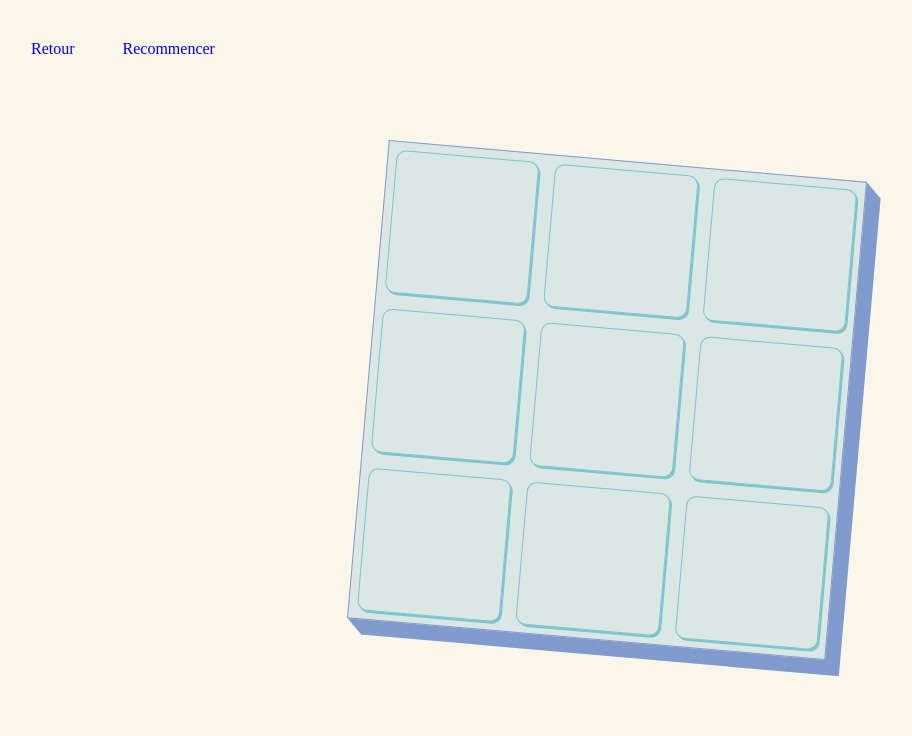
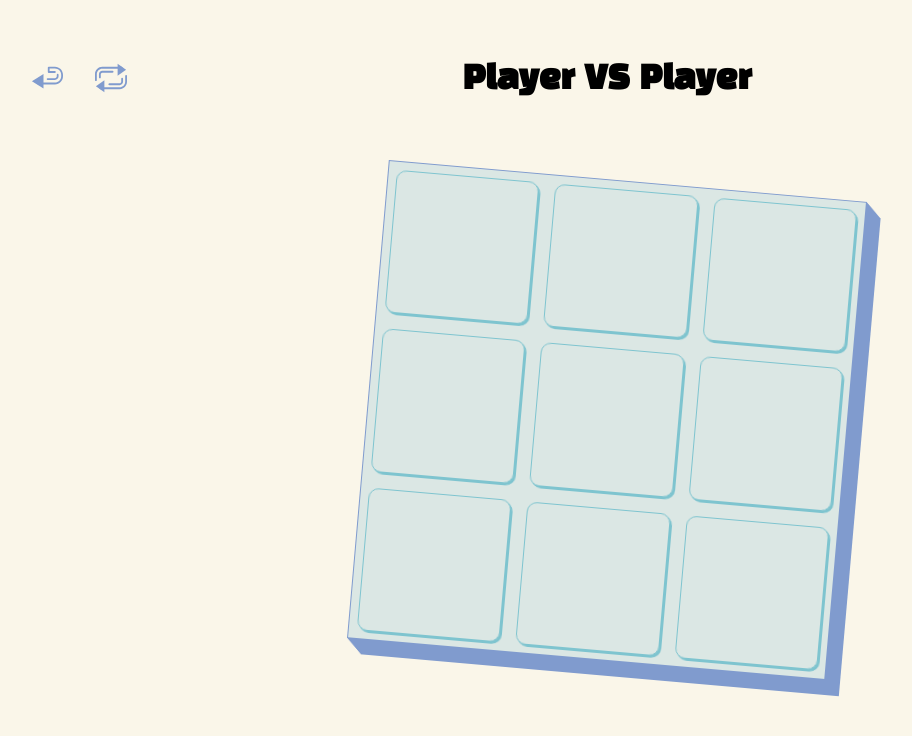
Before and after one commit to BenSTAU/tictactoe, a plain HTML site: page jeux.html in a window 1280 px wide. Shown: the whole page, without its empty margins (33-945 px from the left). Drawn offline with Linux system fonts and the light colour scheme.

Commit message:
ajout de style pour le menu

```diff
--- a/css/charte.css
+++ b/css/charte.css
@@ -4,6 +4,10 @@
   box-sizing: border-box;
   text-decoration: none;
   list-style: none;
+}
+a {
+  color: inherit;
+  text-decoration: none;
 }
 @font-face {
   font-family: "Londrina";
@@ -43,18 +47,13 @@ main {
   --color-jeux1: #ffb5a7;
   --color-jeux1-second: #ff9c8a;
 
-  --jeux1-boxShadow: 1px 1px 0px 0px var(--color-jeux1-second),
-    2px 2px 0px 0px var(--color-jeux1-second),
-    3px 3px 0px 0px var(--color-jeux1-second),
-    4px 4px 0px 0px var(--color-jeux1-second),
-    5px 5px 0px 0px var(--color-jeux1-second),
-    6px 6px 0px 0px var(--color-jeux1-second),
-    7px 7px 0px 0px var(--color-jeux1-second),
-    8px 8px 0px 0px var(--color-jeux1-second),
-    9px 9px 0px 0px var(--color-jeux1-second),
-    10px 10px 0px 0px var(--color-jeux1-second),
-    11px 11px 0px 0px var(--color-jeux1-second),
-    12px 12px 0px 0px var(--color-jeux1-second);
+  --jeux1-boxShadow: 1px 1px 0px 0px var(--color-underline),
+    2px 2px 0px 0px var(--color-underline),
+    3px 3px 0px 0px var(--color-underline),
+    4px 4px 0px 0px var(--color-underline),
+    5px 5px 0px 0px var(--color-underline),
+    6px 6px 0px 0px var(--color-underline),
+    7px 7px 0px 0px var(--color-underline);
 
   /* jeux */
   --color-box: #dbe7e4;
--- a/css/index.css
+++ b/css/index.css
@@ -15,12 +15,14 @@ header nav {
   padding: 1rem 2rem;
   font-family: var(--font-main);
   font-size: 2.5rem;
-  color: var(--color2-box);
   text-shadow: 0 0 1px white, 0 0 2px white, 0 0 3px var(--color-logo);
-  background-color: var(--color2-bg);
-  border: 2px solid var(--color2-bg);
+  background-color: var(--color-box);
+  border: 2px solid var(--color-underline);
   box-shadow: var(--main-boxShadow);
   transform: rotate(3deg);
+}
+header nav ul li {
+  color: var(--color-o);
 }
 
 body {
@@ -45,8 +47,9 @@ main div {
   padding: 1rem 2rem;
 }
 
-#jeux1 {
-  border: 2px solid var(--color-jeux1);
-  background-color: var(--color-jeux1);
+.jeux {
+  border: 2px solid var(--color-underline);
+  background-color: var(--color-box);
   box-shadow: var(--jeux1-boxShadow);
+  color: var(--color-x);
 }
--- a/css/jeux.css
+++ b/css/jeux.css
@@ -1,22 +1,23 @@
 @import "./charte.css";
 header {
   position: relative;
+  display: flex;
+  height: 20vh;
+  width: 100%;
+  font-family: var(--font-main);
+  position: fixed;
+  justify-content: center;
+  align-items: center;
+}
+header nav {
+  position: absolute;
+  left: 5%;
 }
 
-header nav {
-  display: flex;
-  justify-content: center;
-}
 header nav ul {
   display: flex;
-  position: fixed;
-  top: 5%;
-  justify-content: flex-start;
-  gap: 3rem;
-  width: 90%;
-  height: 10vh;
+  gap: 2rem;
 }
-
 
 main {
   height: 100vh;
@@ -42,6 +43,7 @@ main {
   transform: rotate(5deg);
   box-shadow: var(--main-boxShadow);
   background-color: var(--color-box);
+  margin-top: 5vh;
 }
 #box div {
   display: flex;
@@ -60,7 +62,7 @@ main {
   cursor: pointer;
 }
 
-h1 {
+main h1 {
   display: none;
   position: absolute;
   z-index: 1;
--- a/jeux.html
+++ b/jeux.html
@@ -11,10 +11,78 @@
     <header>
       <nav>
         <ul>
-          <li><a href="./index.html" class="button">Retour</a></li>
-          <li><a href="./jeux.html" class="button">Recommencer</a></li>
+          <li>
+            <a href="./index.html" class="buttonGames">
+              <svg
+                height="24"
+                width="24"
+                viewBox="0 0 512 512"
+                xmlns="http://www.w3.org/2000/svg"
+              >
+                <g>
+                  <path
+                    d="M382.795,358.347h-263.03c-7.958,0-14.411-6.452-14.411-14.411s6.453-14.411,14.411-14.411h263.029
+                    c55.352,0,100.384-45.032,100.384-100.384v-25.501c0-55.352-45.032-100.384-100.384-100.384h-84.939v42.04h84.939
+                    c7.958,0,14.411,6.452,14.411,14.411s-6.453,14.411-14.411,14.411h-99.349c-7.958,0-14.411-6.452-14.411-14.411V88.846
+                    c0-7.959,6.453-14.411,14.411-14.411h99.349c71.243,0,129.205,57.961,129.205,129.205v25.501
+                    C512,300.386,454.038,358.347,382.795,358.347z"
+                  />
+                  <path
+                    d="M382.795,287.487H265.631c-7.958,0-14.411-6.452-14.411-14.411c0-7.959,6.453-14.411,14.411-14.411
+                    h117.164c15.728,0,29.523-13.797,29.523-29.523v-25.501c0-7.959,6.453-14.411,14.411-14.411s14.411,6.452,14.411,14.411v25.501
+                    C441.139,260.768,414.42,287.487,382.795,287.487z"
+                  />
+                </g>
+                <polygon
+                  points="200.171,423.152 14.411,307.407 200.171,191.663"
+                />
+              </svg>
+            </a>
+          </li>
+          <li>
+            <a href="./jeuxJcC.html" class="buttonGames">
+              <svg
+                height="24"
+                width="24"
+                viewBox="0 0 512 512"
+                xmlns="http://www.w3.org/2000/svg"
+              >
+                <g>
+                  <path
+                    d="M14.519,304.842C6.502,304.842,0,298.34,0,290.323v-95.425C0,130.248,52.598,77.65,117.248,77.65
+                    h309.611c8.017,0,14.519,6.502,14.519,14.519s-6.502,14.519-14.519,14.519H117.248c-48.639,0-88.21,39.572-88.21,88.21v95.425
+                    C29.038,298.342,22.536,304.842,14.519,304.842z"
+                  />
+                  <path
+                    d="M77.932,261.282c-8.017,0-14.519-6.502-14.519-14.519V194.9c0-29.182,24.653-53.835,53.835-53.835
+                    h164.556c8.017,0,14.519,6.502,14.519,14.519s-6.502,14.519-14.519,14.519H117.248c-13.211,0-24.797,11.586-24.797,24.797v51.863
+                    C92.451,254.78,85.95,261.282,77.932,261.282z"
+                  />
+                </g>
+                <polygon
+                  points="361.627,29.659 497.481,124.86 361.627,220.063"
+                />
+                <g>
+                  <path
+                    d="M394.752,434.352H85.141c-8.017,0-14.519-6.502-14.519-14.519c0-8.017,6.502-14.519,14.519-14.519
+                    h309.611c48.639,0,88.21-39.572,88.21-88.21v-95.425c0-8.017,6.502-14.519,14.519-14.519S512,213.661,512,221.679v95.425
+                    C512,381.754,459.402,434.352,394.752,434.352z"
+                  />
+                  <path
+                    d="M394.752,370.938H230.196c-8.017,0-14.519-6.502-14.519-14.519c0-8.017,6.502-14.519,14.519-14.519
+                    h164.556c13.211,0,24.797-11.586,24.797-24.797V265.24c0-8.017,6.502-14.519,14.519-14.519c8.017,0,14.519,6.502,14.519,14.519
+                    v51.863C448.587,346.284,423.932,370.938,394.752,370.938z"
+                  />
+                </g>
+                <polygon
+                  points="150.372,482.344 14.519,387.142 150.372,291.94"
+                />
+              </svg>
+            </a>
+          </li>
         </ul>
       </nav>
+      <h1>Player VS Player</h1>
     </header>
     <main>
       <h1></h1>
--- a/js/JcC.js
+++ b/js/JcC.js
@@ -3,7 +3,7 @@ import { click, click2, enter, leave } from "./ui.js";
 
 function JcJ() {
   const tiles = document.querySelectorAll(".tile");
-  const winText = document.querySelector("h1");
+  const winText = document.querySelector("main h1");
   let joueur = "x";
   const moves = [];
   let isPlaying = false;
@@ -43,6 +43,10 @@ function JcJ() {
         clearInterval(tile._intervalId);
         leave(tile);
       });
+    } else if (allTilesInactive(tiles)) {
+      winText.style.display = "block";
+      winText.classList.add("draw");
+      winText.textContent = "Match nul !";
     } else {
       return;
     }
--- a/js/jeux.js
+++ b/js/jeux.js
@@ -3,7 +3,7 @@ import { click, enter, leave } from "./ui.js";
 
 function JcJ() {
   const tiles = document.querySelectorAll(".tile");
-  const winText = document.querySelector("h1");
+  const winText = document.querySelector("main h1");
   let joueur = "x";
   const moves = [];
 
--- a/js/ticTacToe.js
+++ b/js/ticTacToe.js
@@ -11,3 +11,6 @@ export function isWin(moves, joueur) {
 
   return false;
 }
+export function allTilesInactive(tiles) {
+  return Array.from(tiles).every((tile) => tile.classList.contains("inactive"));
+}
--- a/js/ui.js
+++ b/js/ui.js
@@ -43,13 +43,18 @@ export function click(tile) {
 }
 
 export function click2(tile) {
-  tile.style.transform = "";
   tile.style.boxShadow =
-    "inset 1px 1px 0px 0px var(--color-underline-second),inset 2px 2px 0px 0px var(--color-underline-second),inset 3px 3px 0px 0px var(--color-underline-second)";
-
-  tile.style.backgroundColor = "#dbe7e4";
-  tile.classList.add("inactive");
-
+    "1px 1px 0px 0px var(--color-underline-second), 2px 2px 0px 0px var(--color-underline-second), 3px 3px 0px 0px var(--color-underline-second), 4px 4px 0px 0px var(--color-underline-second), 5px 5px 0px 0px var(--color-underline-second), 6px 6px 0px 0px var(--color-underline-second), 7px 7px 0px 0px var(--color-underline-second), 8px 8px 0px 0px var(--color-underline-second), 9px 9px 0px 0px var(--color-underline-second), 10px 10px 0px 0px var(--color-underline-second) ";
+  tile.style.backgroundColor = "#cededa";
+  tile.style.transform = "translate(-8px, -8px)";
   tile.style.color = "#fac475";
   tile.textContent = "o";
+  setTimeout(() => {
+    tile.style.transform = "";
+    tile.style.boxShadow =
+      "inset 1px 1px 0px 0px var(--color-underline-second),inset 2px 2px 0px 0px var(--color-underline-second),inset 3px 3px 0px 0px var(--color-underline-second)";
+
+    tile.style.backgroundColor = "#dbe7e4";
+    tile.classList.add("inactive");
+  }, 400);
 }
```
Also changed, not shown: index.html (+7 -3 lines).
